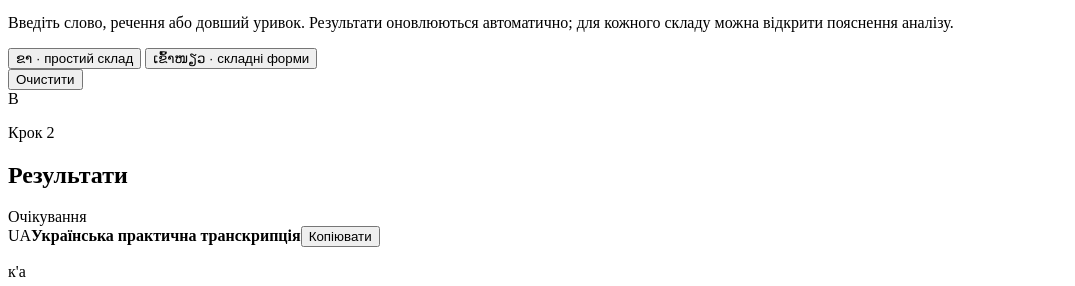
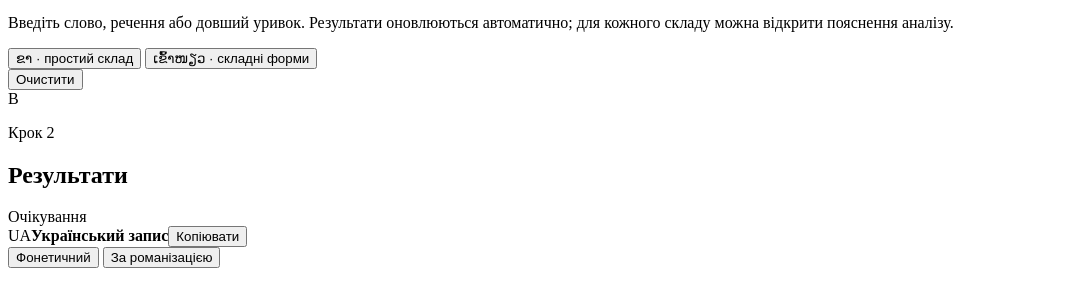
Before and after one commit to ClippyFirst/Lao-Ukrainian-Phonetic-System, a website with bundled scripts: page index.html in a window 1280 px wide. Both pictures are taken after a click on the button "ຂາ · простий склад". Shown: the part 466-752 px from the top of the page, without its empty margins (0-1075 px from the left). Built offline with nearby package versions, Linux system fonts and the light colour scheme.

Commit message:
feat: add Ukrainian result method selector

```diff
--- a/index.html
+++ b/index.html
@@ -69,8 +69,13 @@
 
           <div class="result-grid">
             <article class="result-card result-card-primary" data-result-panel="ukrainian">
-              <div class="result-meta"><span>UA</span><strong>Українська практична транскрипція</strong><button id="copy" class="copy-button" type="button" disabled>Копіювати</button></div>
+              <div class="result-meta"><span>UA</span><strong>Український запис</strong><button id="copy" class="copy-button" type="button" disabled>Копіювати</button></div>
+              <div class="method-switch" role="group" aria-label="Метод українського запису">
+                <button id="mode-phonetic" class="method-button is-active" type="button" aria-pressed="true">Фонетичний</button>
+                <button id="mode-romanization" class="method-button" type="button" aria-pressed="false">За романізацією</button>
+              </div>
               <p id="output" class="result-body output muted" role="status" aria-live="polite" aria-atomic="true">Введіть лаоський текст, щоб отримати українське читання.</p>
+              <p id="output-method-note" class="method-note" aria-live="polite">Фонетичний режим: IPA → українська практична адаптація.</p>
             </article>
 
             <article class="result-card" data-result-panel="romanization">
```
